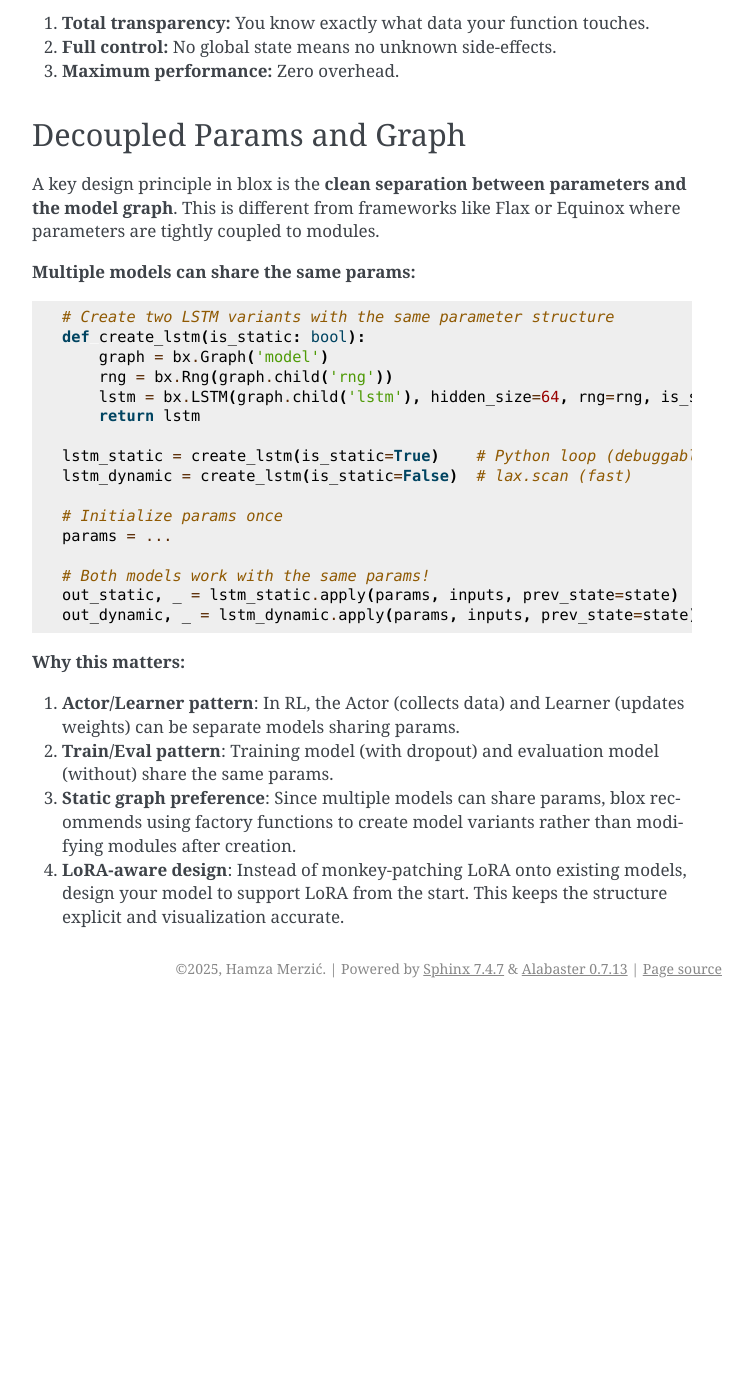
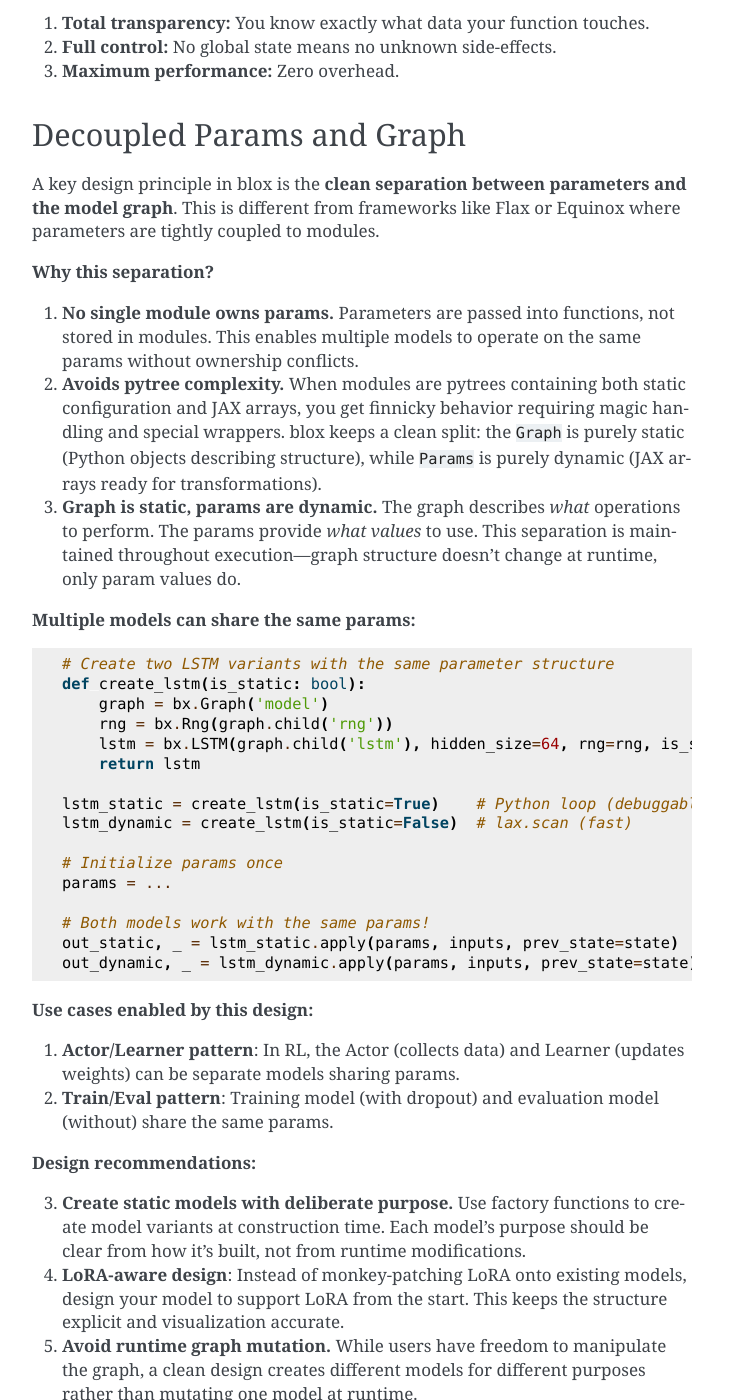
Before and after one commit to hamzamerzic/blox, a Sphinx documentation site: the page built from docs/design.rst, in a window 1280 px wide and 1400 px high, scrolled down 5759 px. Shown: the whole window, without its empty margins (388-1141 px from the left). Built offline with Sphinx 7.4.7, drawn with Linux system fonts in a browser that asks for light colours; before the commit the page ends 6767 px from its top, so only the background shows below that.

Commit message:
Expand explanation of params/graph separation philosophy
- Add detailed rationale for why params and graph are separated:
  - No single module owns params (enables sharing)
  - Avoids pytree complexity (static vs dynamic separation)
  - Graph is static structure, params are dynamic JAX arrays
- Add design recommendations: static models with deliberate purpose
- Add warning about JIT caching with runtime modifications

```diff
--- a/docs/design.rst
+++ b/docs/design.rst
@@ -264,6 +264,14 @@ Decoupled Params and Graph
 
 A key design principle in blox is the **clean separation between parameters and the model graph**. This is different from frameworks like Flax or Equinox where parameters are tightly coupled to modules.
 
+**Why this separation?**
+
+1. **No single module owns params.** Parameters are passed into functions, not stored in modules. This enables multiple models to operate on the same params without ownership conflicts.
+
+2. **Avoids pytree complexity.** When modules are pytrees containing both static configuration and JAX arrays, you get finnicky behavior requiring magic handling and special wrappers. blox keeps a clean split: the ``Graph`` is purely static (Python objects describing structure), while ``Params`` is purely dynamic (JAX arrays ready for transformations).
+
+3. **Graph is static, params are dynamic.** The graph describes *what* operations to perform. The params provide *what values* to use. This separation is maintained throughout execution—graph structure doesn't change at runtime, only param values do.
+
 **Multiple models can share the same params:**
 
 .. code-block:: python
@@ -285,12 +293,16 @@ A key design principle in blox is the **clean separation between parameters and
    out_static, _ = lstm_static.apply(params, inputs, prev_state=state)
    out_dynamic, _ = lstm_dynamic.apply(params, inputs, prev_state=state)
 
-**Why this matters:**
+**Use cases enabled by this design:**
 
 1. **Actor/Learner pattern**: In RL, the Actor (collects data) and Learner (updates weights) can be separate models sharing params.
 
 2. **Train/Eval pattern**: Training model (with dropout) and evaluation model (without) share the same params.
 
-3. **Static graph preference**: Since multiple models can share params, blox recommends using factory functions to create model variants rather than modifying modules after creation.
+**Design recommendations:**
+
+3. **Create static models with deliberate purpose.** Use factory functions to create model variants at construction time. Each model's purpose should be clear from how it's built, not from runtime modifications.
 
 4. **LoRA-aware design**: Instead of monkey-patching LoRA onto existing models, design your model to support LoRA from the start. This keeps the structure explicit and visualization accurate.
+
+5. **Avoid runtime graph mutation.** While users have freedom to manipulate the graph, a clean design creates different models for different purposes rather than mutating one model at runtime.
```
Also changed, not shown: README.md (+30 -13 lines).
